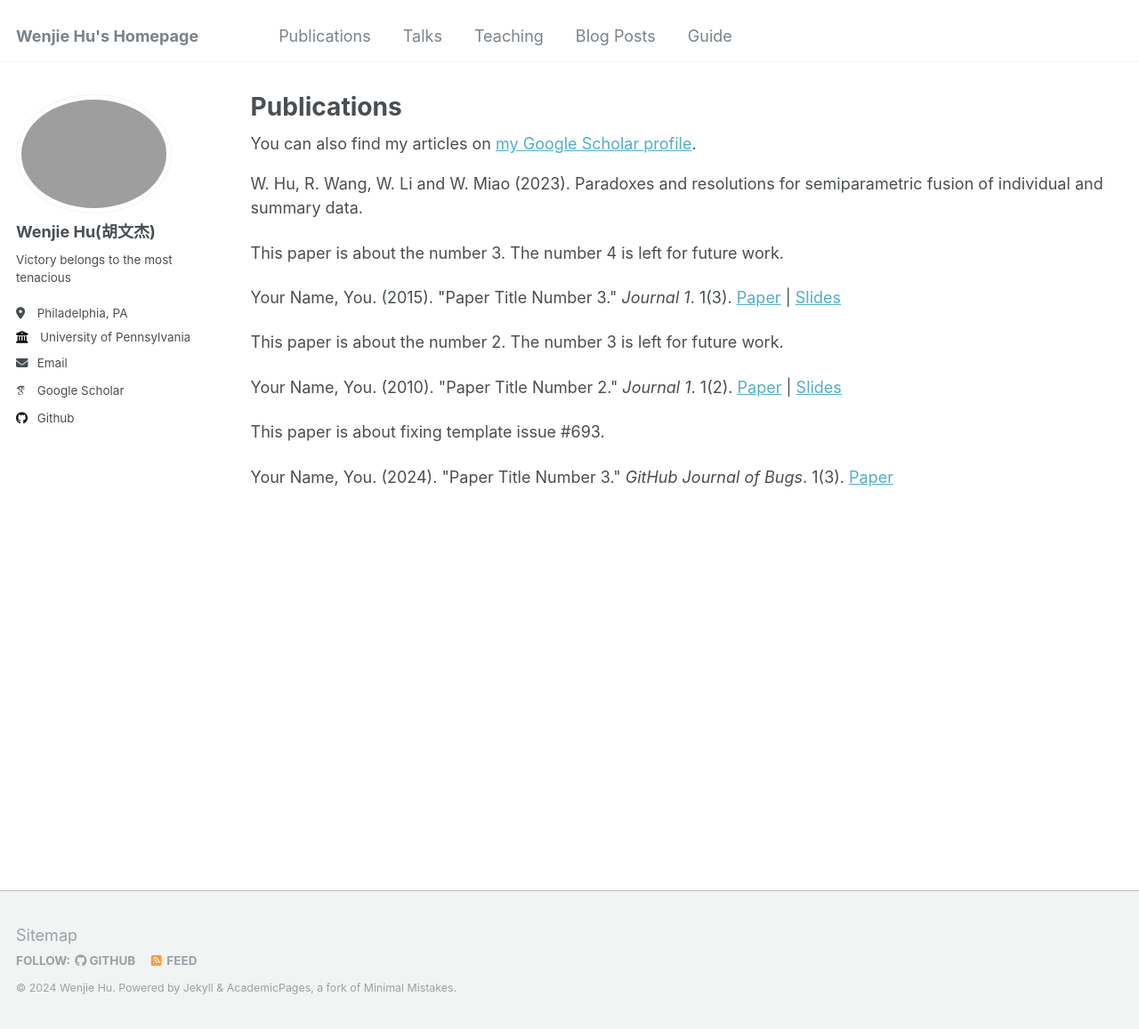
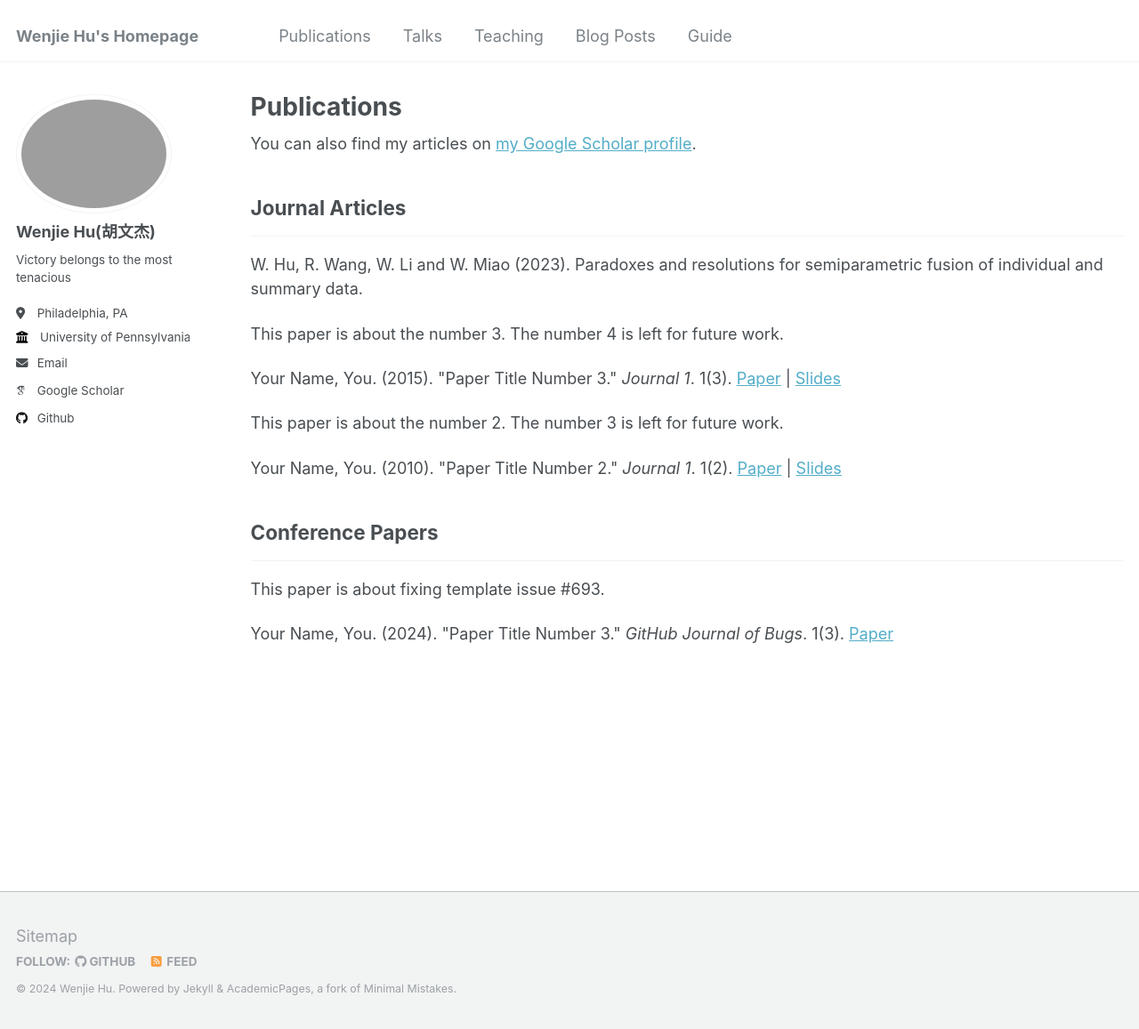
Before and after one commit to hwj0828/hwj0828.github.io, a Jekyll site: the page built from _pages/publications.html, in a window 1280 px wide and 1157 px high. Shown: the whole window at 89% size. Built offline with Jekyll 4.4.1, drawn with Linux system fonts in a browser that asks for light colours; some web fonts are replaced.

Commit message:
Update publications.html

```diff
--- a/_pages/publications.html
+++ b/_pages/publications.html
@@ -20,7 +20,7 @@
         {% continue %}
       {% endif %}
       {% unless title_shown %}
-<!--         <h2>{{ category[1].title }}</h2><hr /> -->
+        <h2>{{ category[1].title }}</h2><hr />
         {% assign title_shown = true %}
       {% endunless %}
       {% include archive-single.html %}
```
